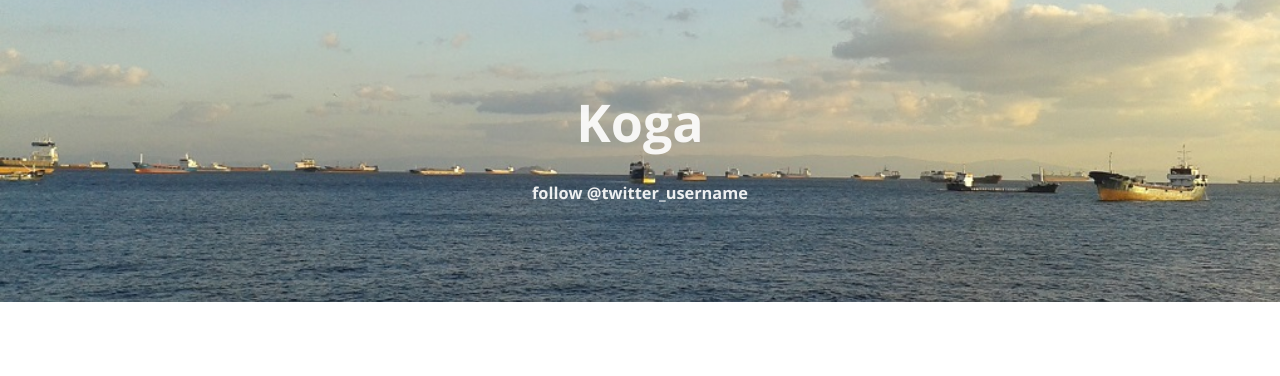
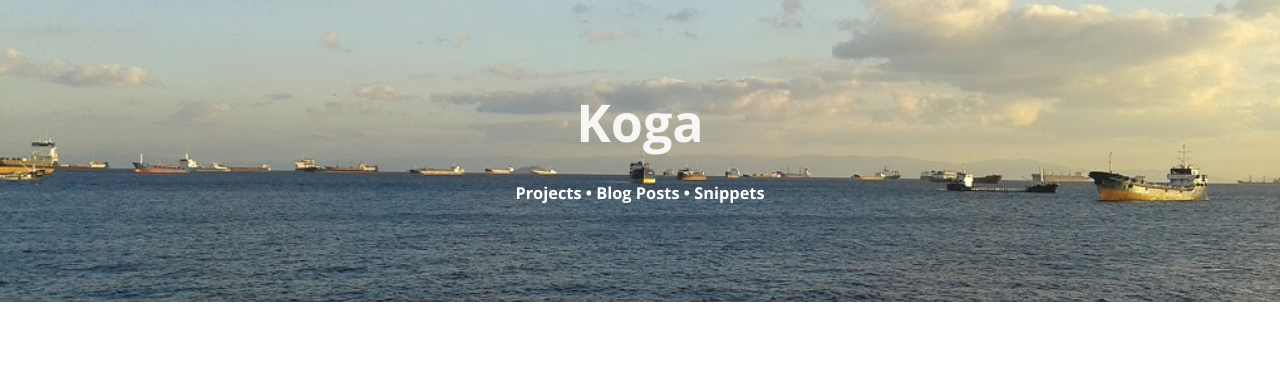
Before and after one commit to SuperSpy827/superspy827.github.io, a Jekyll site: the page built from index.html, in a window 1280 px wide. Shown: the top 376 px of the page. Built offline with Jekyll 4.4.1, drawn with Linux system fonts in a browser that asks for light colours; the list of posts is cut into pages by our own code.

Commit message:
Fix topic line

```diff
--- a/_includes/header.html
+++ b/_includes/header.html
@@ -1,5 +1,8 @@
 <header class="page-header">
      <h1 class="project-name"> <a class="header-link" href="{{ site.baseurl }}/"> {{ site.title }}</a></h1>
      <!--<h3 style="font-weight: lighter;">a blog for <a class="header-link" href="http://canijustgo.com/" target="_blank">canijustgo.com</a></h3>-->
+     <!--
      <h3>{% if site.twitter_username %}<a class="header-link" href="http://twitter.com/{{ site.twitter_username }}" target="_blank">follow @{{ site.twitter_username }}</a></h3>{% endif %}
+     -->
+     <h3>Projects • Blog Posts • Snippets</h3>
 </header>
```
